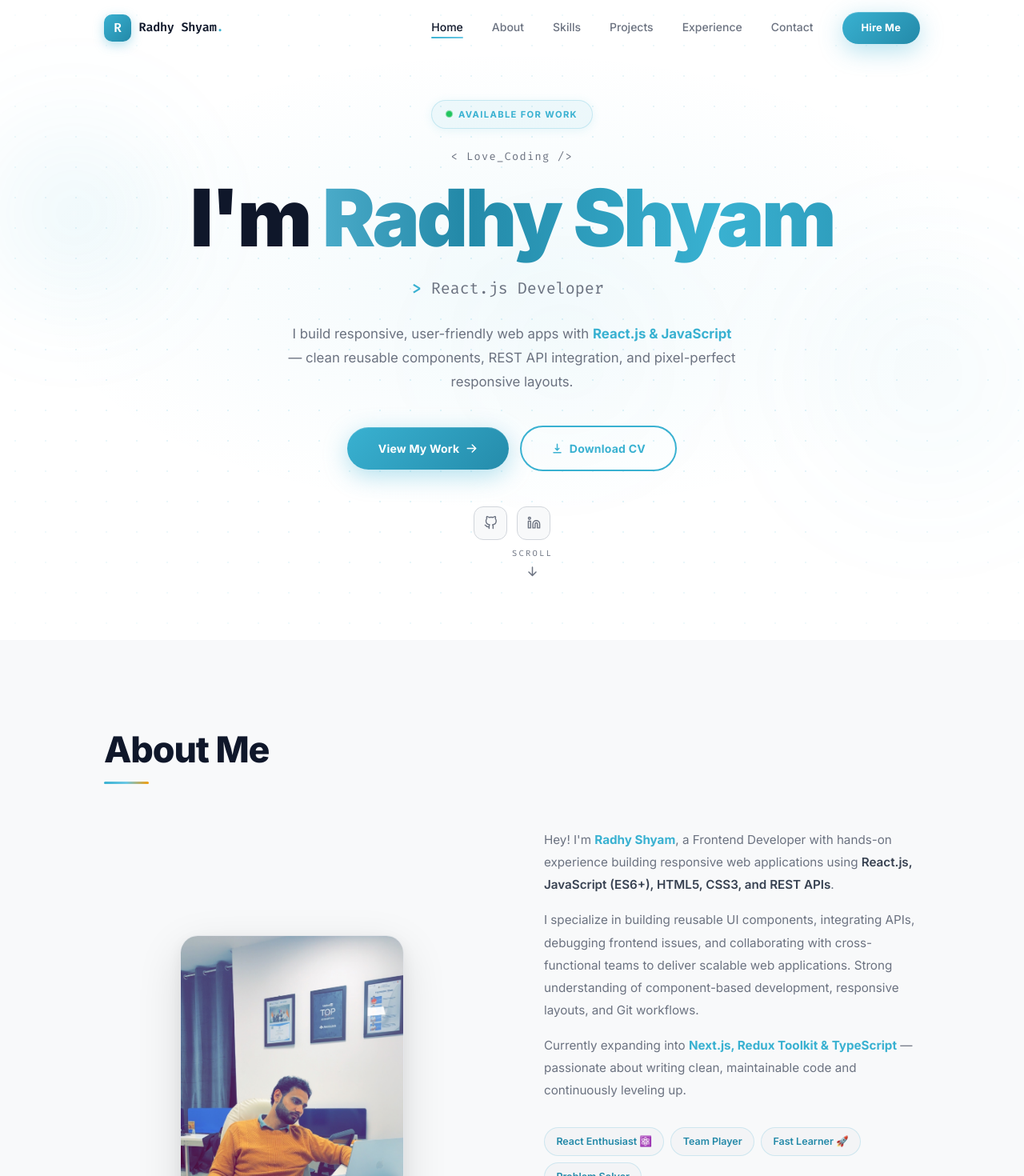
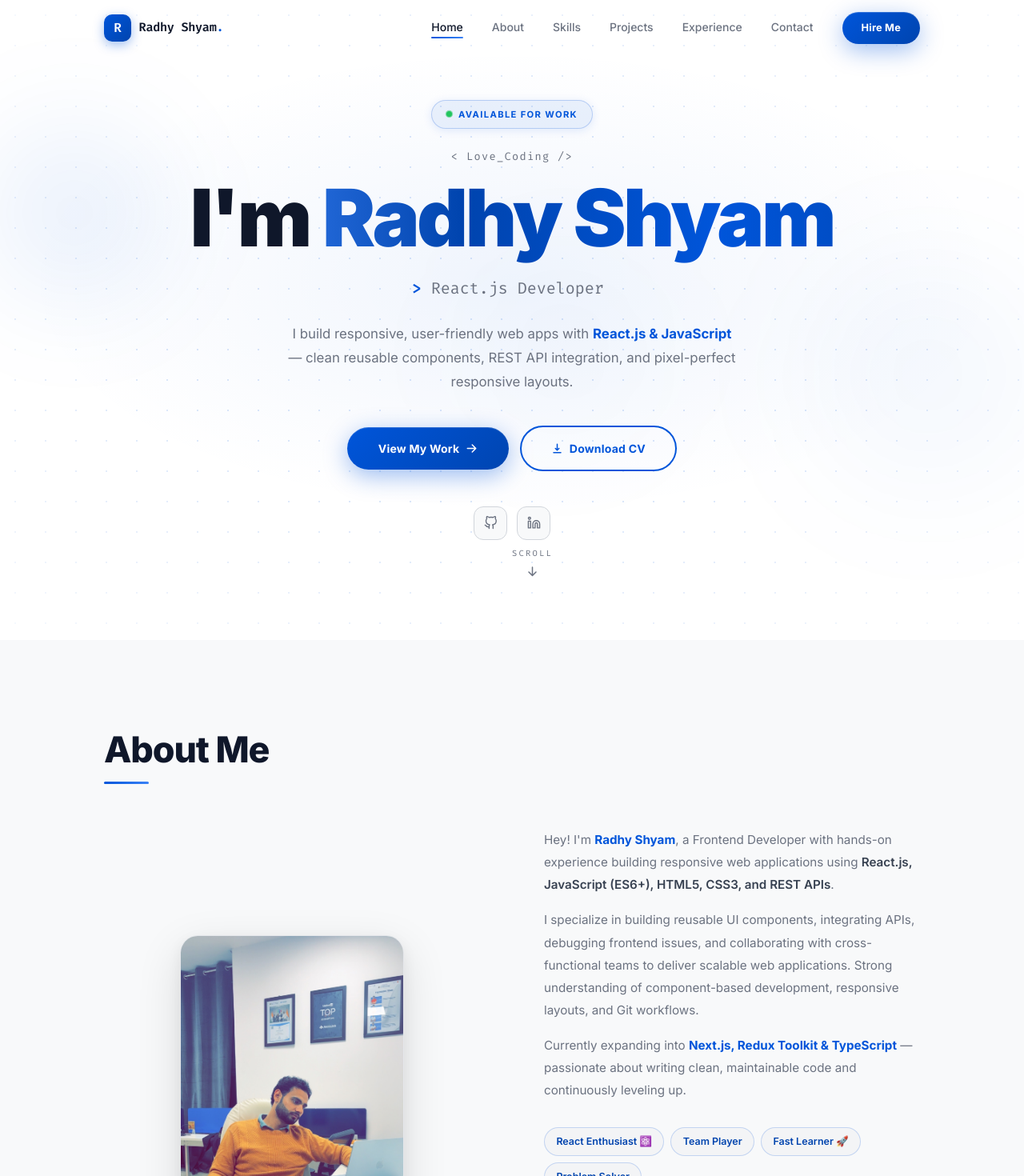
Before and after one commit to Radhy-shyam-29/MyPortfolio, a React (Vite) app: page / in a window 1280 px wide. Shown: the top 1470 px of the page at 80% size. Built offline with nearby package versions, Linux system fonts and the light colour scheme.

Commit message:
Switch accent color to blue (#0055DA)

```diff
--- a/index.html
+++ b/index.html
@@ -4,7 +4,7 @@
     <meta charset="UTF-8" />
     <meta name="viewport" content="width=device-width, initial-scale=1.0" />
     <link rel="icon" type="image/svg+xml" href="/favicon.svg" />
-    <meta name="theme-color" content="#39B1D1" />
+    <meta name="theme-color" content="#0055DA" />
 
     <!-- Primary SEO -->
     <title>Radhy Shyam | Frontend Developer — React &amp; JavaScript</title>
--- a/src/components/Experience.jsx
+++ b/src/components/Experience.jsx
@@ -26,7 +26,7 @@ export default function Experience() {
               left: '1.25rem',
               top: 0, bottom: 0,
               width: '1px',
-              background: 'linear-gradient(to bottom, var(--c-red) 0%, rgba(57,177,209,0.06) 100%)',
+              background: 'linear-gradient(to bottom, var(--c-red) 0%, rgba(0,85,218,0.06) 100%)',
             }} />
 
             <div style={{ display: 'flex', flexDirection: 'column', gap: '2.5rem' }}>
@@ -63,7 +63,7 @@ export default function Experience() {
                           fontSize: '0.7rem', fontFamily: "'Fira Code', monospace", fontWeight: 700,
                           padding: '0.28rem 0.75rem', borderRadius: '8px', flexShrink: 0,
                           background: 'var(--c-bg-3)', color: 'var(--c-red-d)',
-                          border: '1px solid rgba(57,177,209,0.2)',
+                          border: '1px solid rgba(0,85,218,0.2)',
                         }}>
                           {exp.period}
                         </span>
@@ -73,7 +73,7 @@ export default function Experience() {
                       <ul style={{ display: 'flex', flexDirection: 'column', gap: '0.5rem', marginBottom: '1rem' }}>
                         {exp.description.map((pt, j) => (
                           <li key={j} style={{ display: 'flex', alignItems: 'flex-start', gap: '0.65rem', fontSize: '0.855rem', color: 'var(--c-t3)', lineHeight: 1.7 }}>
-                            <span style={{ marginTop: '0.55rem', width: '5px', height: '5px', borderRadius: '50%', background: 'linear-gradient(135deg,#39B1D1,#2389A8)', flexShrink: 0 }} />
+                            <span style={{ marginTop: '0.55rem', width: '5px', height: '5px', borderRadius: '50%', background: 'linear-gradient(135deg,#0055DA,#0044AE)', flexShrink: 0 }} />
                             {pt}
                           </li>
                         ))}
--- a/src/components/Footer.jsx
+++ b/src/components/Footer.jsx
@@ -25,10 +25,10 @@ export default function Footer() {
             <div style={{ display: 'flex', alignItems: 'center', gap: '0.6rem' }}>
               <div style={{
                 width: 34, height: 34, borderRadius: 10,
-                background: 'linear-gradient(135deg, #39B1D1, #2389A8)',
+                background: 'linear-gradient(135deg, #0055DA, #0044AE)',
                 display: 'flex', alignItems: 'center', justifyContent: 'center',
                 color: '#fff', fontWeight: 900, fontSize: '1rem',
-                boxShadow: '0 4px 14px rgba(57,177,209,0.35)',
+                boxShadow: '0 4px 14px rgba(0,85,218,0.35)',
                 fontFamily: "'Fira Code', monospace",
               }}>R</div>
               <span style={{ fontFamily: "'Fira Code', monospace", fontWeight: 700, fontSize: '0.95rem', color: 'var(--c-t1)' }}>
--- a/src/components/Hero.jsx
+++ b/src/components/Hero.jsx
@@ -41,7 +41,7 @@ export default function Hero() {
       {/* ── Dot grid ── */}
       <div style={{
         position: 'absolute', inset: 0, pointerEvents: 'none',
-        backgroundImage: 'radial-gradient(circle, rgba(57,177,209,0.14) 1.2px, transparent 1.2px)',
+        backgroundImage: 'radial-gradient(circle, rgba(0,85,218,0.14) 1.2px, transparent 1.2px)',
         backgroundSize: '38px 38px',
         maskImage: 'radial-gradient(ellipse 88% 78% at 50% 50%, black 38%, transparent 100%)',
         WebkitMaskImage: 'radial-gradient(ellipse 88% 78% at 50% 50%, black 38%, transparent 100%)',
@@ -50,26 +50,26 @@ export default function Hero() {
       {/* ── Centre radial glow ── */}
       <div style={{
         position: 'absolute', inset: 0, pointerEvents: 'none',
-        background: 'radial-gradient(ellipse 68% 52% at 50% 44%, rgba(57,177,209,0.06) 0%, transparent 70%)',
+        background: 'radial-gradient(ellipse 68% 52% at 50% 44%, rgba(0,85,218,0.06) 0%, transparent 70%)',
       }} />
 
       {/* ── Floating blobs ── */}
       <div className="float-a" style={{
         position: 'absolute', top: '12%', left: '-6%',
         width: 340, height: 340, borderRadius: '50%', pointerEvents: 'none',
-        background: 'radial-gradient(circle, rgba(57,177,209,0.10) 0%, transparent 70%)',
+        background: 'radial-gradient(circle, rgba(0,85,218,0.10) 0%, transparent 70%)',
         filter: 'blur(54px)',
       }} />
       <div className="float-b" style={{
         position: 'absolute', bottom: '14%', right: '-7%',
         width: 420, height: 420, borderRadius: '50%', pointerEvents: 'none',
-        background: 'radial-gradient(circle, rgba(57,177,209,0.06) 0%, transparent 70%)',
+        background: 'radial-gradient(circle, rgba(0,85,218,0.06) 0%, transparent 70%)',
         filter: 'blur(68px)',
       }} />
       <div style={{
         position: 'absolute', top: '55%', left: '55%',
         width: 320, height: 320, borderRadius: '50%', pointerEvents: 'none',
-        background: 'radial-gradient(circle, rgba(57,177,209,0.04) 0%, transparent 70%)',
+        background: 'radial-gradient(circle, rgba(0,85,218,0.04) 0%, transparent 70%)',
         filter: 'blur(80px)', transform: 'translate(-50%,-50%)',
       }} />
 
--- a/src/components/Navbar.jsx
+++ b/src/components/Navbar.jsx
@@ -54,10 +54,10 @@ export default function Navbar() {
             <div style={{
               width: 34, height: 34,
               borderRadius: 10,
-              background: 'linear-gradient(135deg, #39B1D1, #2389A8)',
+              background: 'linear-gradient(135deg, #0055DA, #0044AE)',
               display: 'flex', alignItems: 'center', justifyContent: 'center',
               color: '#fff', fontWeight: 900, fontSize: '1rem',
-              boxShadow: '0 4px 14px rgba(57,177,209,0.38)',
+              boxShadow: '0 4px 14px rgba(0,85,218,0.38)',
               fontFamily: "'Fira Code', monospace",
             }}>R</div>
             <span style={{
@@ -95,7 +95,7 @@ export default function Navbar() {
         <button
           style={{
             padding: '0.5rem', borderRadius: '10px',
-            background: 'var(--c-red-dim)', border: '1.5px solid rgba(57,177,209,0.2)',
+            background: 'var(--c-red-dim)', border: '1.5px solid rgba(0,85,218,0.2)',
             color: 'var(--c-red)', cursor: 'pointer', display: 'flex',
           }}
           onClick={() => setMenuOpen((v) => !v)}
--- a/src/index.css
+++ b/src/index.css
@@ -8,11 +8,11 @@
   --c-bg-1:    #FFFFFF;   /* Page background — clean white */
   --c-bg-2:    #F8F9FA;   /* Alternate sections — light gray */
   --c-bg-3:    #F3F4F6;   /* Accent backgrounds — cool gray */
-  --c-red:     #39B1D1;   /* Primary accent — red */
-  --c-red-d:   #2389A8;   /* Darker red — hover states */
-  --c-red-l:   #6CC8E5;   /* Lighter red — decorative */
-  --c-red-dim: rgba(57, 177, 209, 0.08);
-  --c-red-glow:rgba(57, 177, 209, 0.30);
+  --c-red:     #0055DA;   /* Primary accent — blue (brand/default) */
+  --c-red-d:   #0044AE;   /* Darker — hover states */
+  --c-red-l:   #3B82F6;   /* Lighter — decorative */
+  --c-red-dim: rgba(0, 85, 218, 0.08);
+  --c-red-glow:rgba(0, 85, 218, 0.30);
   --c-navy:    #071326;   /* Dark navy */
   --c-navy-m:  #175581;   /* Medium navy */
 
@@ -30,8 +30,8 @@
   --sh-sm: 0 3px 12px rgba(0,0,0,0.08), 0 1px 4px rgba(0,0,0,0.04);
   --sh-md: 0 8px 28px rgba(0,0,0,0.10), 0 2px 8px rgba(0,0,0,0.05);
   --sh-lg: 0 18px 56px rgba(0,0,0,0.12), 0 6px 18px rgba(0,0,0,0.06);
-  --sh-red:   0 8px 30px rgba(57,177,209,0.38);
-  --sh-red-l: 0 16px 50px rgba(57,177,209,0.48);
+  --sh-red:   0 8px 30px rgba(0,85,218,0.38);
+  --sh-red-l: 0 16px 50px rgba(0,85,218,0.48);
 
   /* Easing */
   --e-out:    cubic-bezier(0.0, 0.0, 0.2, 1.0);
@@ -77,7 +77,7 @@ body {
    TYPOGRAPHY UTILS
 ══════════════════════════════════════════════════════════════ */
 .gradient-text {
-  background: linear-gradient(135deg, #39B1D1 0%, #2389A8 55%, #6CC8E5 100%);
+  background: linear-gradient(135deg, var(--c-red) 0%, var(--c-red-d) 55%, var(--c-red-l) 100%);
   -webkit-background-clip: text;
   -webkit-text-fill-color: transparent;
   background-clip: text;
@@ -117,7 +117,7 @@ body {
   margin-top: 0.85rem;
   margin-bottom: 3.5rem;
   border-radius: 99px;
-  background: linear-gradient(90deg, #39B1D1, #6CC8E5, #F59E0B);
+  background: linear-gradient(90deg, var(--c-red), var(--c-red-l));
   animation: rule-grow 0.8s var(--e-expo) 0.3s forwards;
 }
 
@@ -199,7 +199,7 @@ body {
   left: 50%;
   right: 50%;
   height: 2px;
-  background: linear-gradient(90deg, #39B1D1, #6CC8E5);
+  background: linear-gradient(90deg, var(--c-red), var(--c-red-l));
   border-radius: 99px;
   transition: left 0.28s var(--e-smooth), right 0.28s var(--e-smooth);
 }
@@ -228,7 +228,7 @@ body {
   font-size: 0.875rem;
   letter-spacing: 0.015em;
   color: #ffffff;
-  background: linear-gradient(135deg, #39B1D1 0%, #2389A8 60%, #39B1D1 100%);
+  background: linear-gradient(135deg, var(--c-red) 0%, var(--c-red-d) 60%, var(--c-red) 100%);
   background-size: 200% auto;
   box-shadow: var(--sh-red), inset 0 1px 0 rgba(255,255,255,0.18);
   overflow: hidden;
@@ -297,7 +297,7 @@ body {
   content: '';
   position: absolute;
   inset: 0;
-  background: linear-gradient(135deg, #39B1D1, #2389A8);
+  background: linear-gradient(135deg, var(--c-red), var(--c-red-d));
   transform: scaleX(0);
   transform-origin: right center;
   transition: transform 0.38s var(--e-smooth);
@@ -362,10 +362,10 @@ body {
   transform: translateY(-1px);
 }
 .pill-active {
-  background: linear-gradient(135deg, #39B1D1, #2389A8) !important;
+  background: linear-gradient(135deg, var(--c-red), var(--c-red-d)) !important;
   color: #ffffff !important;
   border-color: transparent !important;
-  box-shadow: 0 4px 16px rgba(57,177,209,0.38) !important;
+  box-shadow: 0 4px 16px rgba(0,85,218,0.38) !important;
   transform: translateY(-1px);
 }
 
@@ -392,7 +392,7 @@ body {
   position: absolute;
   top: 0; left: 0; right: 0;
   height: 3px;
-  background: linear-gradient(90deg, #39B1D1, #6CC8E5, var(--c-bg-3));
+  background: linear-gradient(90deg, var(--c-red), var(--c-red-l), var(--c-bg-3));
   transform: scaleX(0);
   transform-origin: left;
   transition: transform 0.4s var(--e-expo);
@@ -403,7 +403,7 @@ body {
   content: '';
   position: absolute;
   inset: 0;
-  background: linear-gradient(135deg, rgba(57,177,209,0.03) 0%, rgba(0,0,0,0.02) 100%);
+  background: linear-gradient(135deg, rgba(0,85,218,0.03) 0%, rgba(0,0,0,0.02) 100%);
   opacity: 0;
   transition: opacity 0.35s ease;
   pointer-events: none;
@@ -411,8 +411,8 @@ body {
 }
 .card:hover {
   transform: translateY(-8px);
-  box-shadow: 0 24px 64px rgba(57,177,209,0.14), 0 8px 24px rgba(0,0,0,0.07);
-  border-color: rgba(57,177,209,0.22);
+  box-shadow: 0 24px 64px rgba(0,85,218,0.14), 0 8px 24px rgba(0,0,0,0.07);
+  border-color: rgba(0,85,218,0.22);
 }
 .card:hover::after  { transform: scaleX(1); }
 .card:hover::before { opacity: 1; }
@@ -446,13 +446,13 @@ body {
   left: 0;
   right: 0;
   height: 100%;
-  background: linear-gradient(to top, rgba(57,177,209,0.07), transparent);
+  background: linear-gradient(to top, rgba(0,85,218,0.07), transparent);
   transition: bottom 0.35s ease;
 }
 .skill-chip:hover {
   transform: translateY(-7px) scale(1.04);
-  box-shadow: 0 12px 32px rgba(57,177,209,0.18);
-  border-color: rgba(57,177,209,0.35);
+  box-shadow: 0 12px 32px rgba(0,85,218,0.18);
+  border-color: rgba(0,85,218,0.35);
   background: #fffcfa;
 }
 .skill-chip:hover::before { bottom: 0; }
@@ -477,7 +477,7 @@ body {
   position: absolute;
   top: 0; left: 0; bottom: 0;
   width: 3px;
-  background: linear-gradient(to bottom, #39B1D1, rgba(57,177,209,0.15));
+  background: linear-gradient(to bottom, var(--c-red), rgba(0,85,218,0.15));
   transform: scaleY(0);
   transform-origin: top;
   transition: transform 0.4s var(--e-expo);
@@ -485,8 +485,8 @@ body {
 }
 .exp-card:hover {
   transform: translateY(-5px);
-  box-shadow: 0 16px 48px rgba(57,177,209,0.12), 0 6px 18px rgba(0,0,0,0.07);
-  border-color: rgba(57,177,209,0.2);
+  box-shadow: 0 16px 48px rgba(0,85,218,0.12), 0 6px 18px rgba(0,0,0,0.07);
+  border-color: rgba(0,85,218,0.2);
 }
 .exp-card:hover::before { transform: scaleY(1); }
 
@@ -512,10 +512,10 @@ body {
 }
 .social-btn:hover {
   background: var(--c-red-dim);
-  border-color: rgba(57,177,209,0.35);
+  border-color: rgba(0,85,218,0.35);
   color: var(--c-red);
   transform: translateY(-4px);
-  box-shadow: 0 8px 22px rgba(57,177,209,0.22);
+  box-shadow: 0 8px 22px rgba(0,85,218,0.22);
 }
 
 /* ── Contact social link card ── */
@@ -535,8 +535,8 @@ body {
     transform     0.35s var(--e-spring);
 }
 .contact-social:hover {
-  border-color: rgba(57,177,209,0.3);
-  box-shadow: 0 8px 26px rgba(57,177,209,0.12);
+  border-color: rgba(0,85,218,0.3);
+  box-shadow: 0 8px 26px rgba(0,85,218,0.12);
   transform: translateX(6px);
 }
 .contact-social .cs-icon {
@@ -545,7 +545,7 @@ body {
   display: flex;
   align-items: center;
   justify-content: center;
-  background: linear-gradient(135deg, rgba(57,177,209,0.1), rgba(57,177,209,0.08));
+  background: linear-gradient(135deg, rgba(0,85,218,0.1), rgba(0,85,218,0.08));
   color: var(--c-red);
   flex-shrink: 0;
   transition: transform 0.35s var(--e-spring);
@@ -591,7 +591,7 @@ body {
 .form-field textarea:focus {
   border-color: var(--c-red);
   background: #ffffff;
-  box-shadow: 0 0 0 4px rgba(57,177,209,0.10);
+  box-shadow: 0 0 0 4px rgba(0,85,218,0.10);
 }
 
 /* ══════════════════════════════════════════════════════════════
@@ -607,10 +607,10 @@ body {
   font-weight: 600;
   background: var(--c-bg-3);
   color: var(--c-red-d);
-  border: 1px solid rgba(57,177,209,0.18);
+  border: 1px solid rgba(0,85,218,0.18);
   transition: background 0.2s ease, transform 0.2s var(--e-spring);
 }
-.tech-badge:hover { background: rgba(57,177,209,0.12); transform: scale(1.05); }
+.tech-badge:hover { background: rgba(0,85,218,0.12); transform: scale(1.05); }
 
 /* ══════════════════════════════════════════════════════════════
    TIMELINE
@@ -621,7 +621,7 @@ body {
   border-radius: 50%;
   background: #ffffff;
   border: 2.5px solid var(--c-red);
-  box-shadow: 0 0 0 6px rgba(57,177,209,0.10);
+  box-shadow: 0 0 0 6px rgba(0,85,218,0.10);
   display: flex;
   align-items: center;
   justify-content: center;
@@ -632,7 +632,7 @@ body {
   z-index: 10;
 }
 .timeline-dot:hover {
-  box-shadow: 0 0 0 10px rgba(57,177,209,0.12);
+  box-shadow: 0 0 0 10px rgba(0,85,218,0.12);
   transform: scale(1.08);
 }
 /* Pulse ring */
@@ -641,7 +641,7 @@ body {
   position: absolute;
   inset: -6px;
   border-radius: 50%;
-  border: 1.5px solid rgba(57,177,209,0.25);
+  border: 1.5px solid rgba(0,85,218,0.25);
   animation: pulse-ring 2.4s ease-out infinite;
 }
 @keyframes pulse-ring {
@@ -667,13 +667,13 @@ body {
 }
 .stat-card:hover {
   transform: translateY(-6px) scale(1.02);
-  box-shadow: 0 12px 36px rgba(57,177,209,0.15);
-  border-color: rgba(57,177,209,0.28);
+  box-shadow: 0 12px 36px rgba(0,85,218,0.15);
+  border-color: rgba(0,85,218,0.28);
 }
 .stat-card .stat-num {
   font-size: 1.7rem;
   font-weight: 900;
-  background: linear-gradient(135deg, #39B1D1, #2389A8);
+  background: linear-gradient(135deg, var(--c-red), var(--c-red-d));
   -webkit-background-clip: text;
   -webkit-text-fill-color: transparent;
   background-clip: text;
@@ -701,10 +701,10 @@ body {
   font-weight: 700;
   letter-spacing: 0.12em;
   text-transform: uppercase;
-  background: linear-gradient(135deg, rgba(57,177,209,0.08), rgba(57,177,209,0.08));
-  border: 1.5px solid rgba(57,177,209,0.22);
+  background: linear-gradient(135deg, rgba(0,85,218,0.08), rgba(0,85,218,0.08));
+  border: 1.5px solid rgba(0,85,218,0.22);
   color: var(--c-red);
-  box-shadow: 0 2px 12px rgba(57,177,209,0.12);
+  box-shadow: 0 2px 12px rgba(0,85,218,0.12);
 }
 .hero-badge .live-dot {
   width: 7px; height: 7px;
@@ -731,12 +731,12 @@ body {
   font-weight: 600;
   background: var(--c-bg-3);
   color: var(--c-red-d);
-  border: 1.5px solid rgba(57,177,209,0.2);
+  border: 1.5px solid rgba(0,85,218,0.2);
   transition: transform 0.25s var(--e-spring), box-shadow 0.25s ease;
 }
 .badge-personality:hover {
   transform: scale(1.06);
-  box-shadow: 0 4px 14px rgba(57,177,209,0.2);
+  box-shadow: 0 4px 14px rgba(0,85,218,0.2);
 }
 
 /* ══════════════════════════════════════════════════════════════
@@ -769,7 +769,7 @@ body {
   position: absolute;
   inset: -8px;
   border-radius: 30px;
-  background: linear-gradient(135deg, rgba(57,177,209,0.1), rgba(57,177,209,0.05));
+  background: linear-gradient(135deg, rgba(0,85,218,0.1), rgba(0,85,218,0.05));
   filter: blur(20px);
   z-index: -1;
   opacity: 0;
@@ -781,11 +781,11 @@ body {
 .shimmer-text {
   background: linear-gradient(
     90deg,
-    #39B1D1 0%,
-    #2389A8 25%,
-    #6CC8E5 50%,
-    #2389A8 75%,
-    #39B1D1 100%
+    var(--c-red) 0%,
+    var(--c-red-d) 25%,
+    var(--c-red-l) 50%,
+    var(--c-red-d) 75%,
+    var(--c-red) 100%
   );
   background-size: 200% auto;
   -webkit-background-clip: text;
```
Also changed, not shown: public/favicon.svg.
